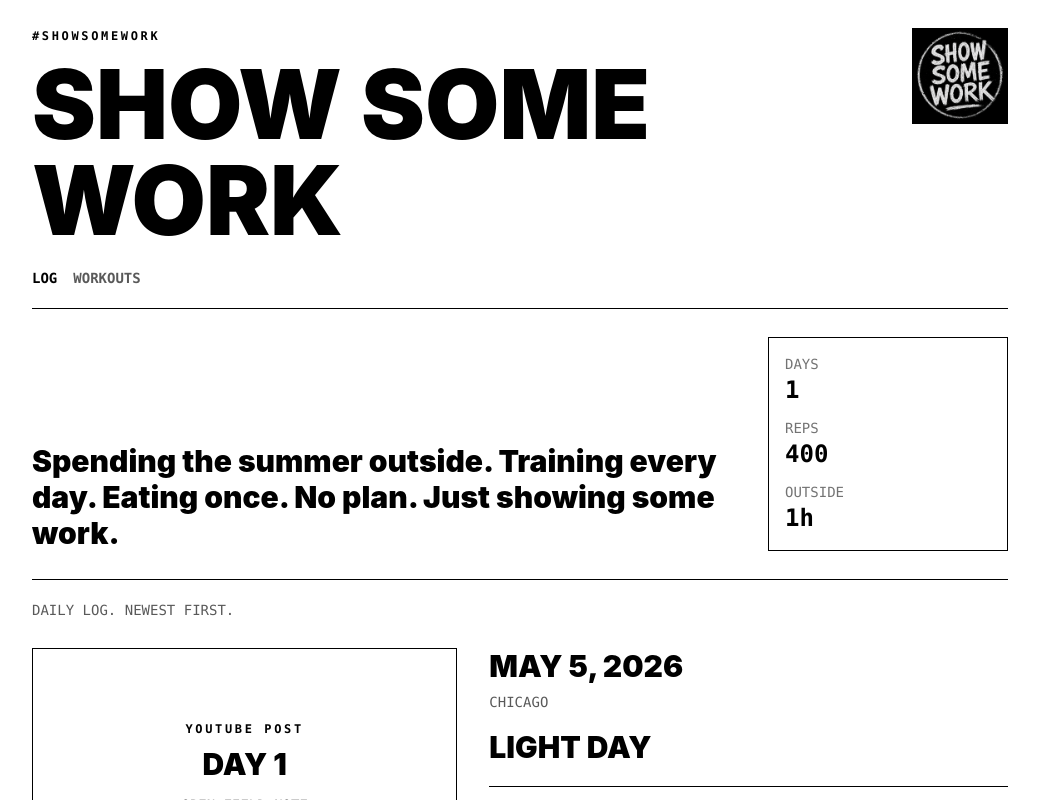
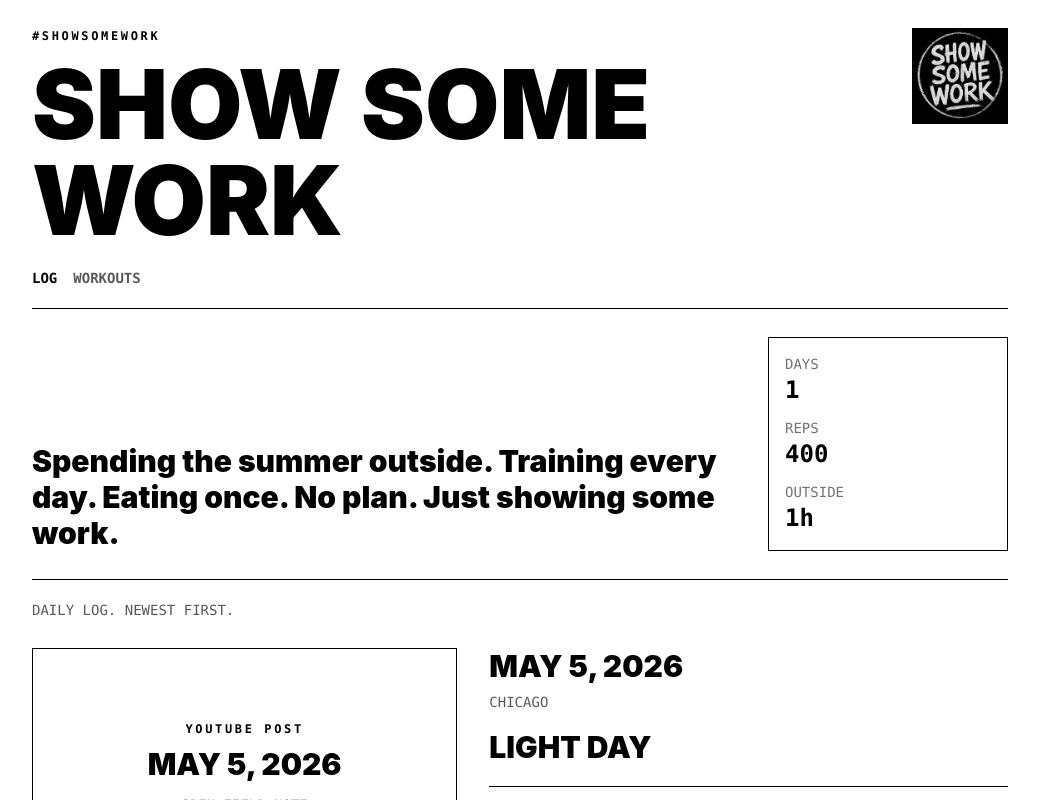
Before and after one commit to mjcreativemedia/show-some-work-site, a React (Vite) app: page / in a window 1280 px wide. Shown: the top 800 px of the page, without its empty margins (120-1159 px from the left). Built offline with nearby package versions, Linux system fonts and the light colour scheme.

Commit message:
Use dates for log labels

```diff
--- a/src/App.tsx
+++ b/src/App.tsx
@@ -49,7 +49,7 @@ function Media({ entry }: { entry: DailyLog }) {
       <iframe
         className="aspect-video w-full border border-black bg-white"
         src={embedUrl}
-        title={`Day ${entry.day} video`}
+        title={`${formatDate(entry.date)} video`}
         frameBorder="0"
         loading="lazy"
         allow="accelerometer; autoplay; clipboard-write; encrypted-media; gyroscope; picture-in-picture; web-share"
@@ -71,7 +71,7 @@ function Media({ entry }: { entry: DailyLog }) {
             YouTube Post
           </span>
           <span className="mt-3 block text-3xl font-black uppercase leading-none">
-            Day {entry.day}
+            {formatDate(entry.date)}
           </span>
           <span className="mt-4 block font-mono text-sm uppercase text-current/65">
             Open field note
@@ -321,7 +321,7 @@ function LogPage() {
           entries.map((entry) => <EntryCard key={entry.day} entry={entry} />)
         ) : (
           <div className="border-t border-black py-8">
-            <p className="font-mono text-sm uppercase text-black/65">Day 1 starts May 5.</p>
+            <p className="font-mono text-sm uppercase text-black/65">May 5, 2026 starts.</p>
             <p className="mt-4 text-2xl font-black">Still here.</p>
           </div>
         )}
```
